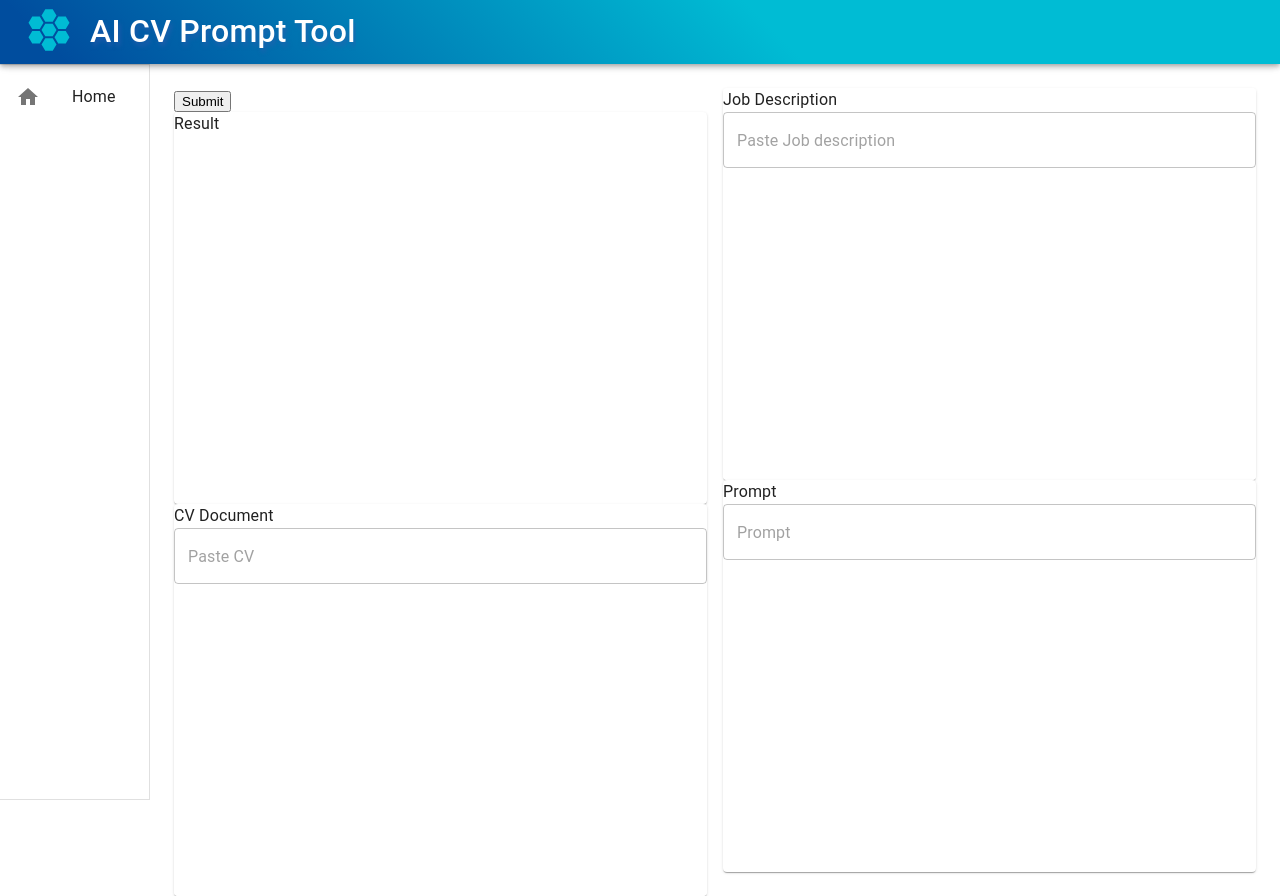
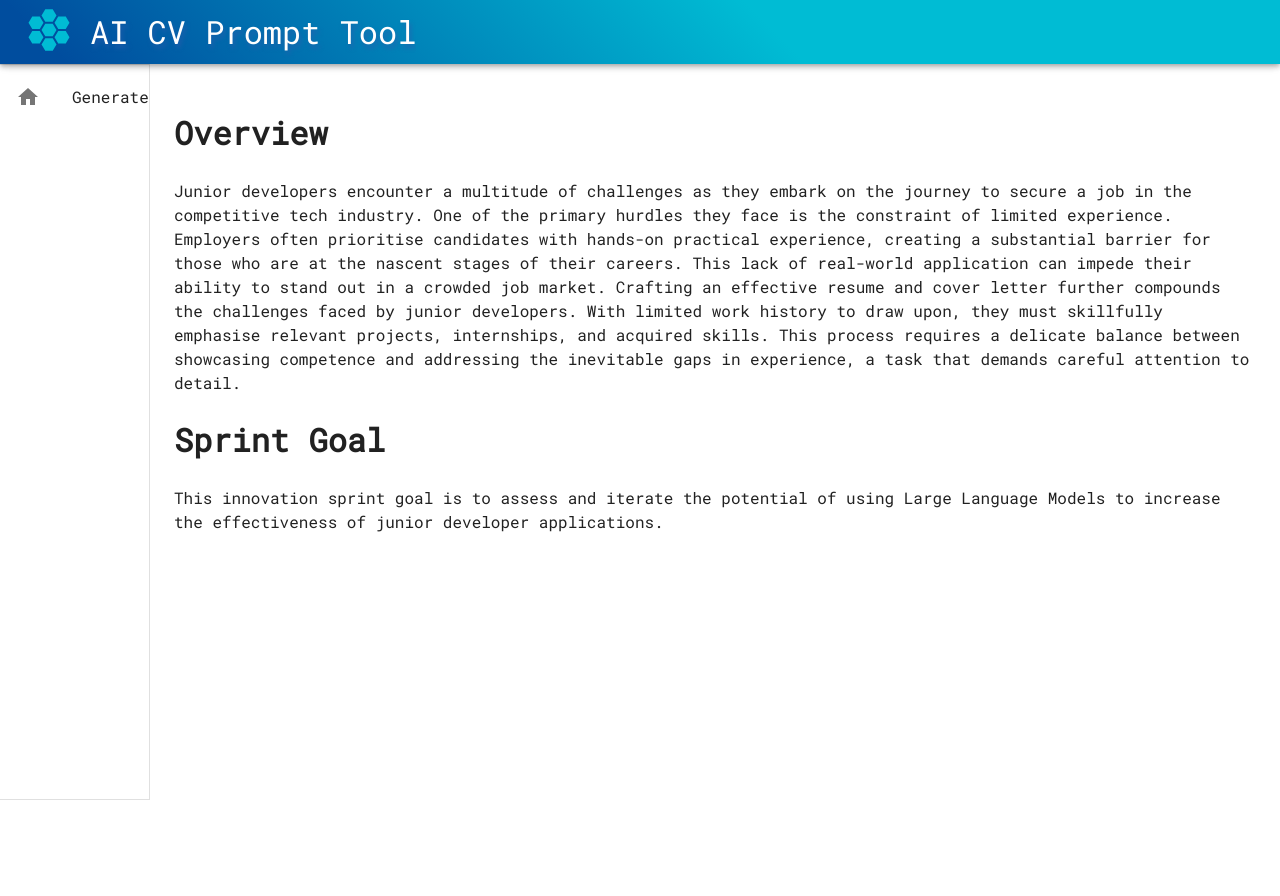
Before and after one commit to tobycatlin/aiprompt, a Next.js app: page / in a window 1280 px wide. After the commit the page ends 800 px from the top, so only its background shows below. Built offline with nearby package versions, Linux system fonts and the light colour scheme.

Commit message:
Set default font

```diff
--- a/app/api/ai/route.js
+++ b/app/api/ai/route.js
@@ -4,19 +4,16 @@ export async function POST(request) {
   const body = await request.json();
   const { prompt, context, baseCV } = body;
   // console.log("request", prompt, context, baseCV);
-  console.log("request", baseCV);
-
   const promptWithContext = `You will be provided with a cv document and a job description. Your task is to rewrite the document to match the job description and include addition information from the prompt. \n
                               return response in markdown format \n
                               CV document """${baseCV}"""\n
                               Job description """${context}"""\n
                               Prompt:${prompt}`;
-  console.log("Start", Date.now().toString());
+
   const completion = await openai.chat.completions.create({
     messages: [{ role: "system", content: promptWithContext }],
-    model: "gpt-3.5-turbo",
+    model: "gpt-3.5-turbo-1106",
   });
-  console.log("End", Date.now().toString());
 
   const theResponse = completion.choices[0].message;
 
--- a/app/doc/page.js
+++ b/app/doc/page.js
@@ -45,9 +45,9 @@ export default function Home() {
       body: JSON.stringify({ prompt, context, baseCV }),
     });
 
-    if (!response.ok) {
-      throw new Error("Network response was not ok");
-    }
+    // if (!response.ok) {
+    //   throw new Error("Network response was not ok");
+    // }
 
     return response.json();
   };
--- a/app/globals.css
+++ b/app/globals.css
@@ -1,3 +1,3 @@
-html {
-  font-family: var(--font-roboto-mono);
+body {
+  font-family: "Roboto Mono";
 }
--- a/app/layout.js
+++ b/app/layout.js
@@ -1,7 +1,6 @@
+import "@fontsource/roboto-mono";
 import "./globals.css";
-import { Inter } from "next/font/google";
 import ThemeRegistry from "../utils/ThemeRegistry";
-import { Roboto_Mono, Open_Sans } from "next/font/google";
 
 import Link from "next/link";
 import AppBar from "@mui/material/AppBar";
@@ -28,7 +27,7 @@ export const metadata = {
 
 const DRAWER_WIDTH = 150;
 
-const LINKS = [{ text: "Home", href: "/", icon: HomeIcon }];
+const LINKS = [{ text: "Generate", href: "/doc", icon: HomeIcon }];
 
 const PLACEHOLDER_LINKS = [
   { text: "Settings", icon: SettingsIcon },
@@ -36,22 +35,10 @@ const PLACEHOLDER_LINKS = [
   { text: "Logout", icon: LogoutIcon },
 ];
 
-const inter = Inter({ subsets: ["latin"] });
-const openSans = Open_Sans({
-  subsets: ["latin"],
-  display: "swap",
-});
-
-const robotoMono = Roboto_Mono({
-  subsets: ["latin"],
-  display: "swap",
-  variable: "--font-roboto-mono",
-});
-
 export default function RootLayout({ children }) {
   return (
-    <html lang="en">
-      <body className={robotoMono.className}>
+    <html lang="en-GB">
+      <body>
         <ThemeRegistry options={{ key: "mui-theme" }}>
           <AppBar
             position="fixed"
@@ -66,6 +53,7 @@ export default function RootLayout({ children }) {
                 transition: "background 0.5s ease-in-out",
                 textShadow: "2px 4px 4px rgba(46,91,173,0.6)",
                 fontSize: "2rem",
+
                 // backgroundColor: "background.paper",
               }}
             >
--- a/app/page.js
+++ b/app/page.js
@@ -19,122 +19,24 @@ import TabSet from "./components/TabSet";
 // nextjs router
 // https://sdk.vercel.ai/docs/guides/frameworks/nextjs-app
 export default function Home() {
-  const [prompt, setPrompt] = useState("");
-  const [document, setDocument] = useState("");
-  const [context, setContext] = useState("");
-  const [message, setMessage] = useState("");
-  const [loading, setLoading] = useState(false);
+  const page = `
+  # Overview
+  Junior developers encounter a multitude of challenges as they embark on the journey to
+  secure a job in the competitive tech industry. One of the primary hurdles they face is the
+  constraint of limited experience. Employers often prioritise candidates with hands-on
+  practical experience, creating a substantial barrier for those who are at the nascent stages of
+  their careers. This lack of real-world application can impede their ability to stand out in a
+  crowded job market.
+  Crafting an effective resume and cover letter further compounds the challenges faced by
+  junior developers. With limited work history to draw upon, they must skillfully emphasise
+  relevant projects, internships, and acquired skills. This process requires a delicate balance
+  between showcasing competence and addressing the inevitable gaps in experience, a task
+  that demands careful attention to detail.
 
-  // useEffect();
-  useEffect(() => {
-    const storedContext = localStorage.getItem("context");
-    const storedPrompt = localStorage.getItem("prompt");
-    const storedDocument = localStorage.getItem("document");
-    // const storedMessage = localStorage.getItem("message");
-    console.log(storedDocument);
-    if (storedContext) setContext(storedContext);
-    if (storedPrompt) setPrompt(storedPrompt);
-    if (storedDocument) setDocument(storedDocument);
-    // if (storedMessage) setMessage(storedMessage);
-  }, []);
+  # Sprint Goal
+  This innovation sprint goal is to assess and iterate the potential of using Large Language
+  Models to increase the effectiveness of junior developer applications.
+`;
 
-  const textboxStyle = {
-    height: "100%",
-    // "& .MuiInputBase-root": {
-    //   height: "100%",
-    // },
-  };
-
-  // Handle posting text to api
-  const postPrompt = async () => {
-    setLoading(true);
-    console.log(JSON.stringify({ prompt, context, document }));
-    const response = await fetch("/api/ai", {
-      method: "POST",
-      headers: {
-        "Content-Type": "application/json",
-      },
-      body: JSON.stringify({ prompt, context, document }),
-    });
-
-    if (!response.ok) {
-      throw new Error("Network response was not ok");
-    }
-
-    return response.json();
-  };
-
-  const handleSubmit = async () => {
-    const message = await postPrompt();
-    setMessage(message.output.content);
-    localStorage.setItem("message", message.output.content);
-    setLoading(false);
-  };
-
-  const handleDocumentChange = (e) => {
-    setDocument(e.target.value);
-    localStorage.setItem("document", e.target.value);
-  };
-  const handleContextChange = (e) => {
-    setContext(e.target.value);
-    localStorage.setItem("context", e.target.value);
-  };
-  const handlePromptChange = (e) => {
-    setPrompt(e.target.value);
-    localStorage.setItem("prompt", e.target.value);
-  };
-
-  return (
-    <Grid container spacing={2} style={{ height: "100vh" }}>
-      {/* First Column */}
-      <Grid item xs={12} sm={6}>
-        {loading ? <Typography>Loading...</Typography> : null}
-        {loading ? null : <button onClick={handleSubmit}>Submit</button>}
-
-        <Paper style={{ height: "50%", overflow: "auto" }}>
-          <Typography>Result</Typography>
-          <ReactMarkdown>{message}</ReactMarkdown>
-        </Paper>
-        <Paper style={{ height: "50%", overflow: "auto" }}>
-          <Typography>CV Document</Typography>
-          <TextField
-            multiline
-            variant="outlined"
-            placeholder="Paste CV"
-            fullWidth
-            sx={textboxStyle}
-            onChange={handleDocumentChange}
-          />
-        </Paper>
-      </Grid>
-
-      {/* Second Column */}
-      <Grid item xs={12} sm={6}>
-        <Paper style={{ height: "50%", overflow: "auto" }}>
-          <Typography>Job Description</Typography>
-          <TextField
-            value={context}
-            multiline
-            variant="outlined"
-            placeholder="Paste Job description"
-            fullWidth
-            sx={textboxStyle}
-            onChange={handleContextChange}
-          />
-        </Paper>
-        <Paper style={{ height: "50%" }}>
-          <Typography>Prompt</Typography>
-          <TextField
-            value={prompt}
-            multiline
-            variant="outlined"
-            placeholder="Prompt"
-            fullWidth
-            sx={textboxStyle}
-            onChange={handlePromptChange}
-          />
-        </Paper>
-      </Grid>
-    </Grid>
-  );
+  return <ReactMarkdown>{page}</ReactMarkdown>;
 }
--- a/package.json
+++ b/package.json
@@ -12,6 +12,7 @@
     "@emotion/cache": "^11.11.0",
     "@emotion/react": "^11.11.1",
     "@emotion/styled": "^11.11.0",
+    "@fontsource/roboto-mono": "^5.0.15",
     "@mui/icons-material": "^5.14.18",
     "@mui/material": "^5.14.18",
     "next": "latest",
--- a/utils/theme.js
+++ b/utils/theme.js
@@ -15,6 +15,9 @@ const theme = createTheme({
       contrastText: "#000",
     },
   },
+  typography: {
+    fontFamily: ["Roboto Mono"].join(","),
+  },
 });
 
 export default theme;
```
